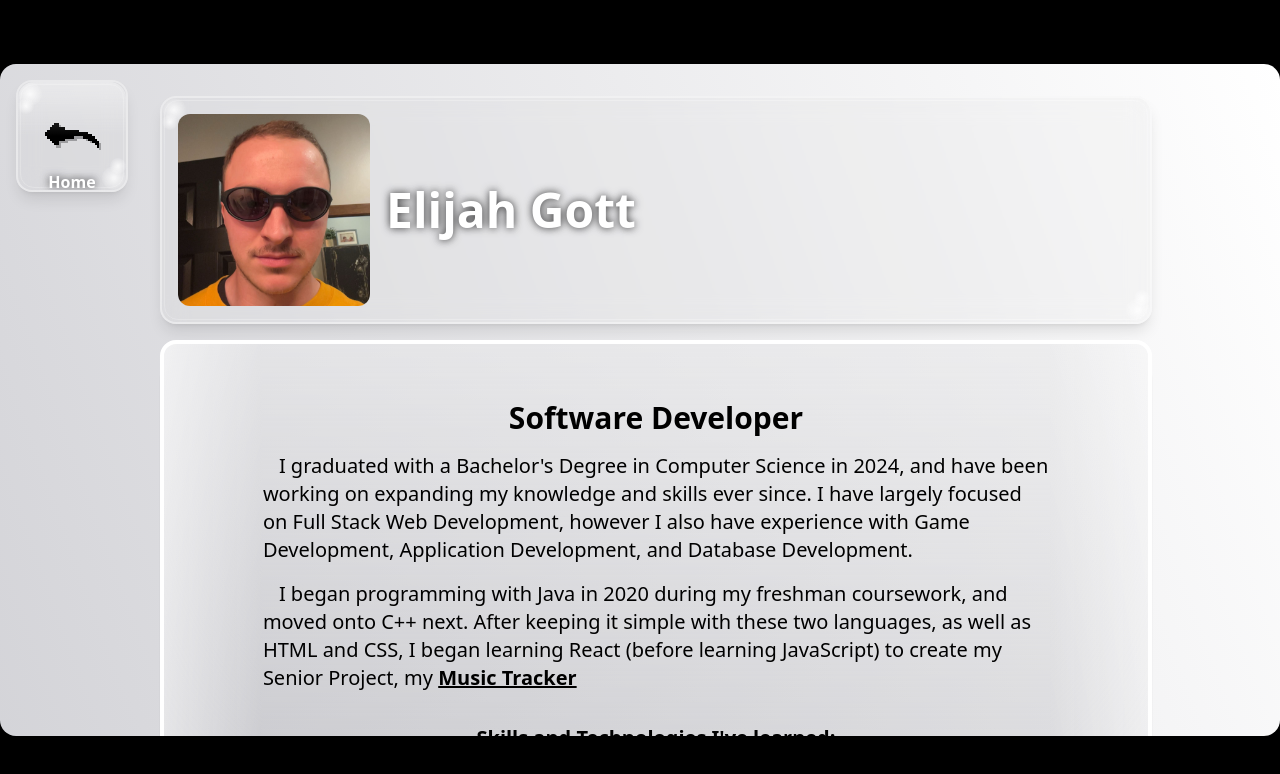
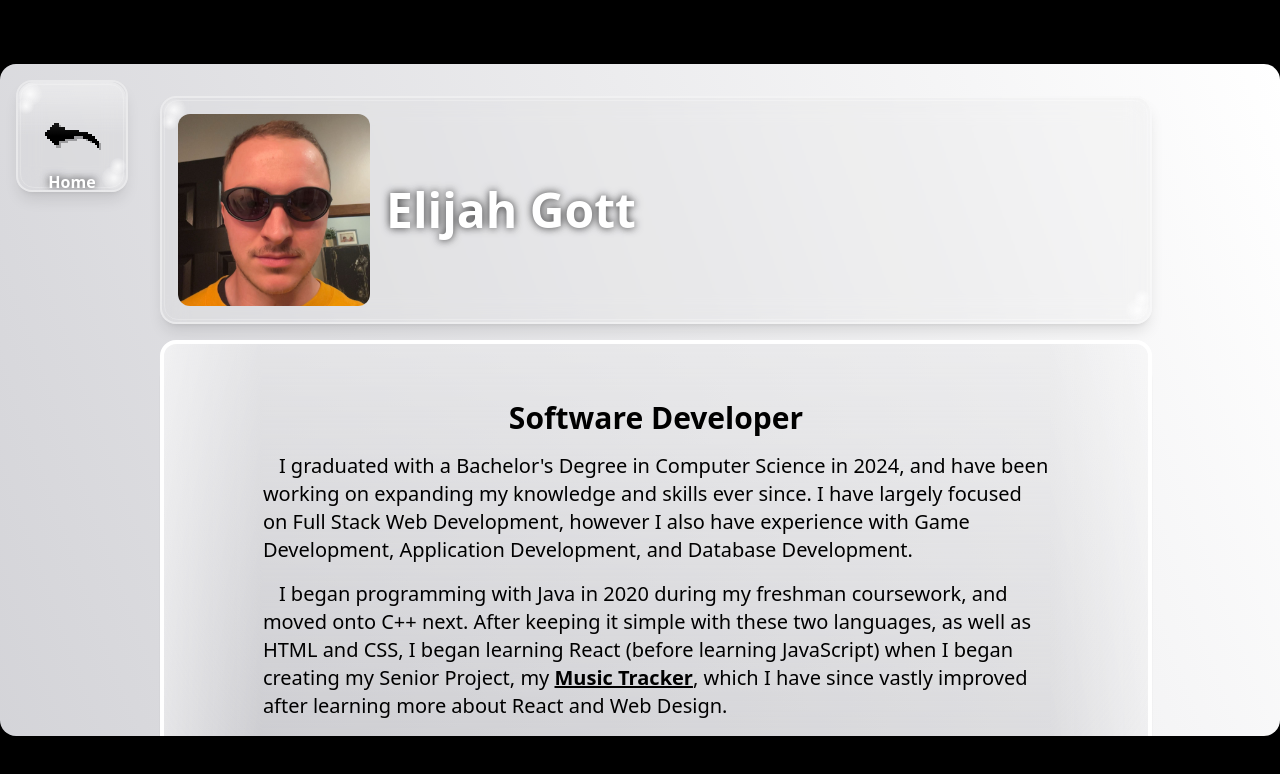
Before and after one commit to elijahgott/newPortfolio, a Next.js app: page /about-me in a window 1280 px wide. Shown: the top 774 px of the page. Built offline with nearby package versions, Linux system fonts and the light colour scheme.

Commit message:
enabled selecting on container components, disabled selecting on bubble components, and added some more content to about me

```diff
--- a/app/about-me/page.tsx
+++ b/app/about-me/page.tsx
@@ -68,7 +68,7 @@ export default function AboutMe(){
                     <div>
                       <h2 className='mb-4 font-bold text-3xl text-center'>Software Developer</h2>
                       <p className="mt-4 indent-4 text-xl">I graduated with a Bachelor&apos;s Degree in Computer Science in 2024, and have been working on expanding my knowledge and skills ever since. I have largely focused on Full Stack Web Development, however I also have experience with Game Development, Application Development, and Database Development.</p>
-                      <p className="mt-4 indent-4 text-xl">I began programming with Java in 2020 during my freshman coursework, and moved onto C++ next. After keeping it simple with these two languages, as well as HTML and CSS, I began learning React (before learning JavaScript) to create my Senior Project, my <Link href='/projects/music-tracker' className="font-bold underline hover:text-cyan-500">Music Tracker</Link></p>
+                      <p className="mt-4 indent-4 text-xl">I began programming with Java in 2020 during my freshman coursework, and moved onto C++ next. After keeping it simple with these two languages, as well as HTML and CSS, I began learning React (before learning JavaScript) when I began creating my Senior Project, my <Link href='/projects/music-tracker' className="font-bold underline hover:text-cyan-500">Music Tracker</Link>, which I have since vastly improved after learning more about React and Web Design.</p>
                     </div>
                     <div className="mt-8 mx-auto w-fit">
                       <h3 className="text-xl text-center font-semibold">Skills and Technologies I&apos;ve learned:</h3>
--- a/app/components/bubble.tsx
+++ b/app/components/bubble.tsx
@@ -11,7 +11,7 @@ export default function Bubble({type, children}: BubbleProps){
   const {audioUnlocked} = useAudio()
 
   return (
-    <div className="flex p-4 w-full relative rounded-2xl bg-zinc-300/15 backdrop-blur-md shadow-lg overflow-hidden border-2 border-white/40
+    <div className="select-none flex p-4 w-full relative rounded-2xl bg-zinc-300/15 backdrop-blur-md shadow-lg overflow-hidden border-2 border-white/40
       hover:scale-105 hover:bg-cyan-400/80 hover:cursor-pointer
       active:scale-95 active:bg-cyan-500/80
       transition-all duration-75"
--- a/app/components/contentContainer.tsx
+++ b/app/components/contentContainer.tsx
@@ -21,10 +21,10 @@ export default function ContentContainer({children}: ContentContainerProps){
           playSound('click')
         }
       }}
-    className='select-none relative w-full mt-4 p-6 rounded-2xl border-4 border-white box-border
+    className='relative w-full mt-4 p-6 rounded-2xl border-4 border-white box-border
     bg-zinc-500/20 shadow-[0px_24px_2px_-1px_rgba(0,0,0,0.3)]
     dark:bg-gray-900 dark:bg-linear-70 dark:from-gray-900 dark:to-black
-     hover:border-cyan-400/80 hover:cursor-pointer hover:border-8
+     hover:border-cyan-400/80 hover:border-8
       transition-all duration-75'> { /* active:shadow-none active:translate-y-6 <- enable button press effect on click */ }
       { /* gradients along borders */ }
       <div className='w-[10%] h-full pointer-events-none absolute left-0 top-0 rounded-l-lg bg-linear-to-r from-white/50' />
```
